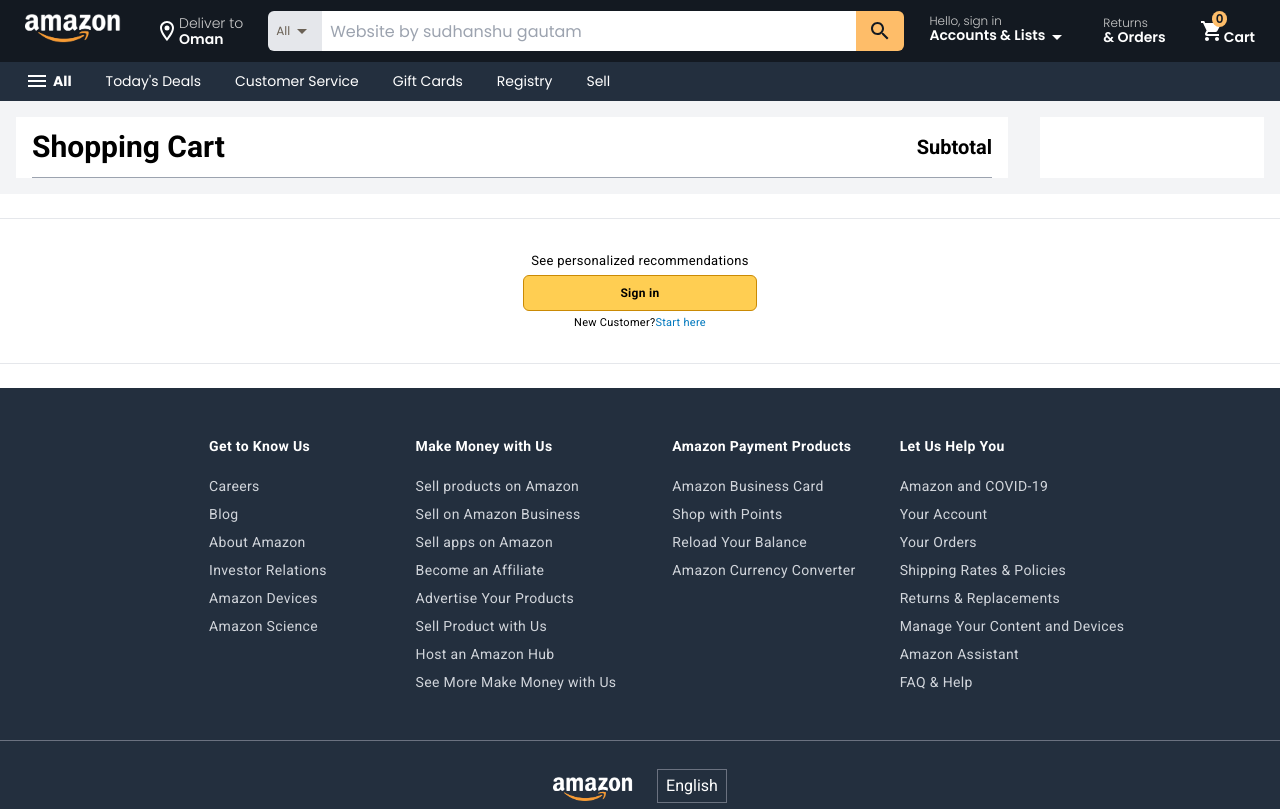
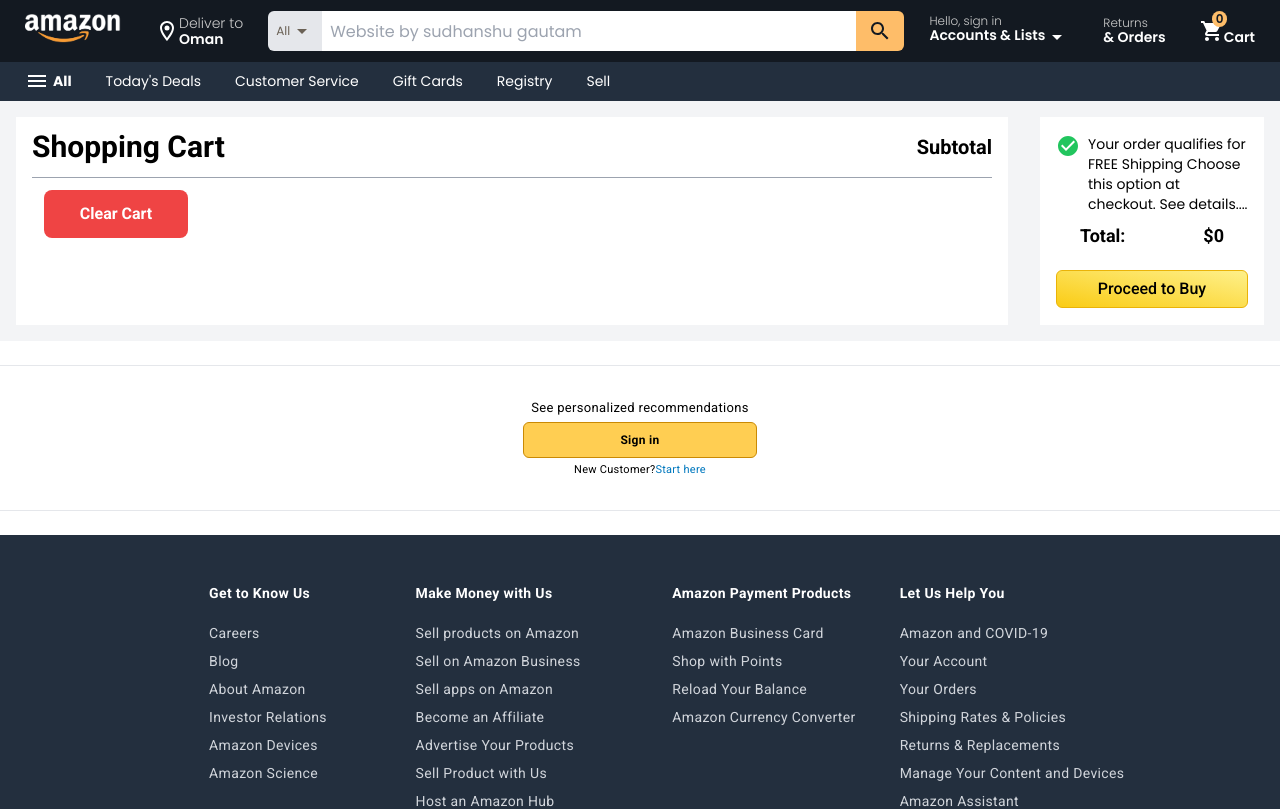
Before and after one commit to sudhanshugautam2911/amazon-clone, a React (Create React App) app: page /cart in a window 1280 px wide. Shown: the top 809 px of the page. Built offline with nearby package versions, Linux system fonts and the light colour scheme.

Commit message:
Update: Cart

```diff
--- a/src/pages/Cart.js
+++ b/src/pages/Cart.js
@@ -1,8 +1,19 @@
-import React from 'react'
+import React, { useEffect, useState } from 'react'
 import { useSelector } from 'react-redux'
+import CheckCircleIcon from '@mui/icons-material/CheckCircle';
 
 const Cart = () => {
   const products = useSelector((state) => state.amazonReducer.products)
+  console.log(products)
+  const [totalPrice, setTotalPrice] = useState("0");
+
+  useEffect(() => {
+    let Total = 0;
+    products.map((item) => {
+      Total += item.price * item.quantity;
+      return setTotalPrice(Total.toFixed(2));
+    })
+  })
 
   return (
     <div className='w-full bg-gray-100 p-4'>
@@ -22,30 +33,46 @@
                     <div className='w-1/5'>
                       <img className='w-full h-44 object-contain' src={item.image} alt="Product image" />
                     </div>
-                    <div className='w-3/5'>
+                    <div className='w-4/5'>
                       <h2 className='font-semibold text-lg'>{item.title}</h2>
-                      <h4 className='pr-10 text-sm'>{item.description}</h4>
-                      <p className='text-base'>
-                        Unit Price<span className='font-semibold'>${item.price}</span>
+                      <h4 className='pr-10 text-sm'>{item.description.substring(0, 200)}</h4>
+                      <p className='text-base my-2'>
+                        Unit Price : <span className='font-semibold'>${item.price}</span>
                       </p>
-                      <div className='bg-[#F0F2F2] flex gap-2 justify-center items-center w-36 py-1 text-center drop-shadow-lg rounded-md '>
+                      <div className='bg-[#F0F2F2] flex gap-2 my-1 justify-center items-center w-36 py-1 text-center drop-shadow-lg rounded-md '>
                         <p>Qty:</p>
                         <p className='cursor-pointer font-semibold bg-gray-200 px-2 rounded-sm hover:bg-gray-400 duration-300'>-</p>
                         <p className='font-semibold px-1'>{item.quantity}</p>
                         <p onClick={() => { }} className='cursor-pointer font-semibold bg-gray-200 px-2 rounded-sm hover:bg-gray-400 duration-300'>+</p>
                       </div>
-                      <button className='rounded-lg w-36 py-1 mt-3 bg-red-500 text-white hover:bg-red-700 active:bg-red-900 duration-300'>Delete Item</button>
+                      <button className='rounded-lg w-36 py-1 mt-3  bg-red-500 text-white hover:bg-red-700 active:bg-red-900 duration-300'>Delete Item</button>
                     </div>
                     <div className=''>
                       <p className='font-semibold font-titleFont text-lg'>${item.price * item.quantity}</p>
                     </div>
                   </div>
                 </div>
-              ))
-            }
+              ))}
+            <div>
+              <button className='rounded-lg w-36 py-3 m-3 font-titleFont font-bold bg-red-500 text-white hover:bg-red-700 active:bg-red-900 duration-300'>Clear Cart</button>
+            </div>
           </div>
         </div>
-        <div className='w-full h-full bg-white col-span-1'></div>
+        <div className='w-full h-52 bg-white col-span-1 p-4 flex items-center'>
+          <div className='space-y-2'>
+            <p className='text-sm flex items-start gap-2'>
+              <span><CheckCircleIcon className='bg-white text-green-500 rounded-full' /></span>{" "}
+              Your order qualifies for FREE Shipping Choose this option at checkout. See details....
+            </p>
+            <div className='flex justify-between m-6'>
+              <p className='font-semibold font-titleFont text-lg'>Total: </p>
+              <span className='font-bold font-titleFont text-lg'>${totalPrice}</span>
+            </div>
+            <div>
+              <button className='w-full py-1.5 rounded-md mt-3 font-titleFont font-medium text-base bg-gradient-to-tr from-yellow-400 to-yellow-200 border border-yellow-500 hover:border-yellow-700 hover:from-yellow-300 to hover:to-yellow-400 active:bg-gradient-to-bl active:from-yellow-400 active:to-yellow-500 duration-200'>Proceed to Buy</button>
+            </div>
+          </div>
+        </div>
       </div>
     </div>
   )
```
